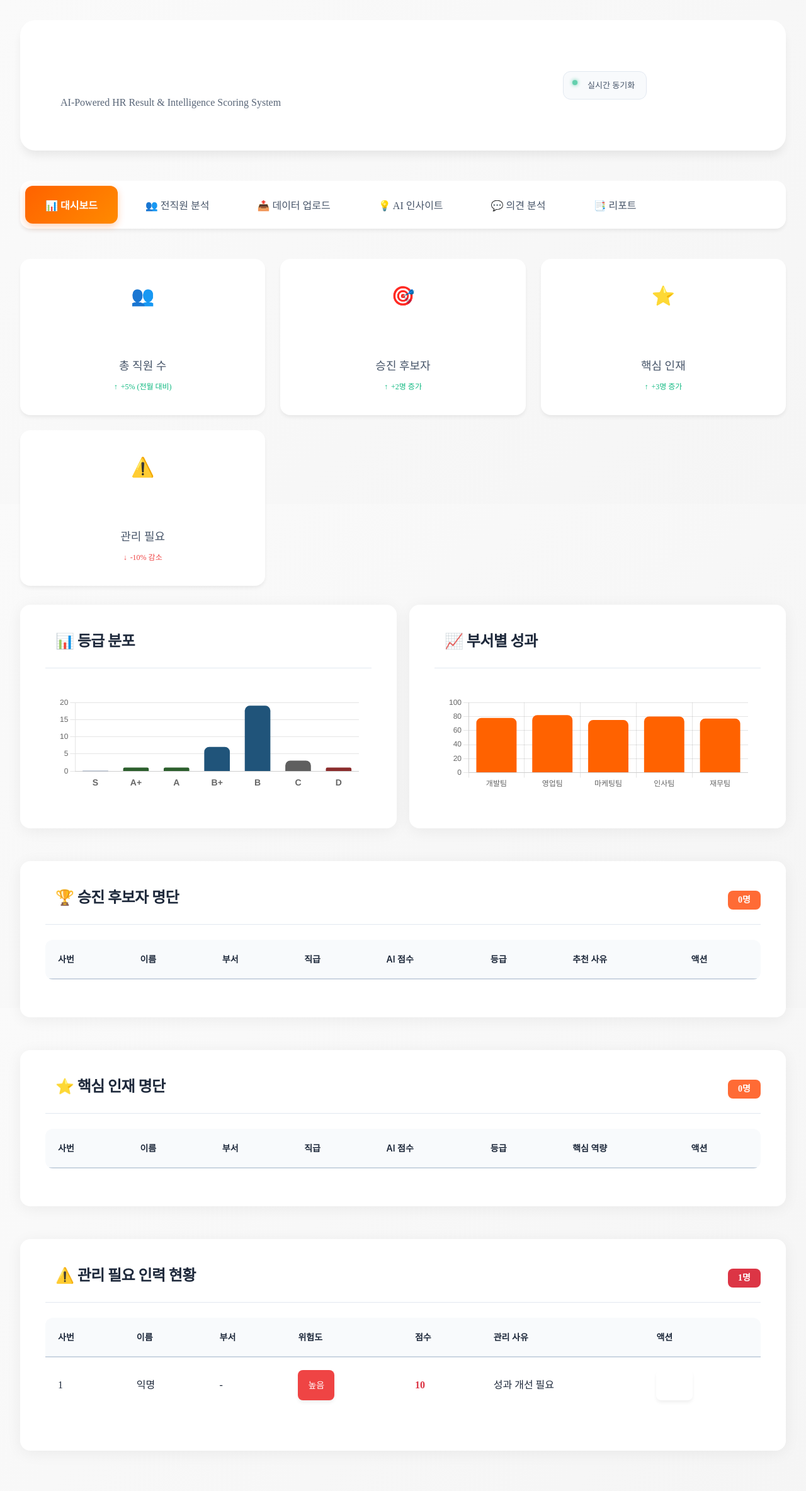
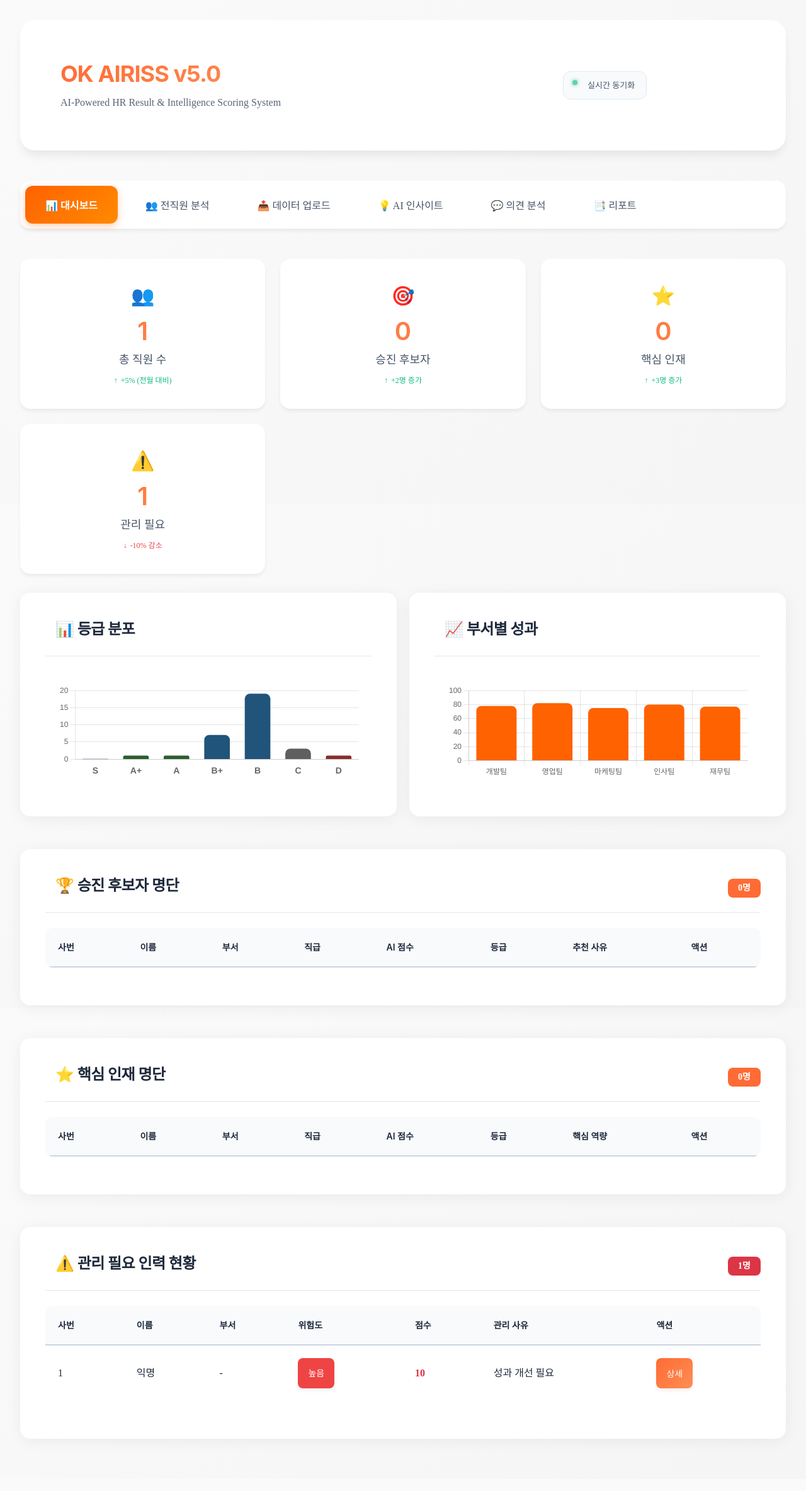
Before and after one commit to joonbary/AIRISS_V4.1, a FastAPI app: page / in a window 1280 px wide. Shown: the whole page at 63% size. After the commit the page ends 2287 px from the top, so only its background shows below. Run offline with FastAPI, Linux system fonts and the light colour scheme; tables that the repository leaves empty hold one stand-in row (values such as "Sample post"); data that the repository does not hold is empty; parts of the project's set-up code (start-up, migrations or seed data) failed here and were passed over.

Commit message:
fix: 팝업 모달 전체화면 및 색상 문제 완전 수정
🎨 주요 수정사항
- 팝업 모달 크기를 95vw x 90vh로 대폭 확대 (전체화면)
- 메인 타이틀 OK AIRISS 5.0 그라데이션 색상 수정
- 대시보드 stat-value 그라데이션 색상 수정
- btn-primary 버튼에 흰색 텍스트 강제 적용

✅ 수정 효과
- 팝업에서 상세 정보를 더 편하게 볼 수 있음
- 모든 텍스트가 명확하게 표시됨
- 버튼들의 가독성 향상
- 전체적인 사용자 경험 개선

💡 브라우저 캐시 초기화 필요
- Ctrl+F5 또는 Cmd+Shift+R로 강제 새로고침 권장

🤖 Generated with Claude Code

Co-Authored-By: Claude <noreply@anthropic.com>

```diff
--- a/app/templates/airiss_v5.html
+++ b/app/templates/airiss_v5.html
@@ -304,12 +304,13 @@
         .app-title {
             font-size: var(--font-size-4xl);
             font-weight: 700;
-            background: var(--primary-gradient);
+            background: var(--gradient-primary);
             -webkit-background-clip: text;
             -webkit-text-fill-color: transparent;
+            background-clip: text;
             letter-spacing: var(--letter-spacing-tight);
             position: relative;
-            font-family: var(--font-pretendard);
+            font-family: var(--font-primary);
             line-height: 1.2;
             margin-bottom: 8px;
         }
@@ -602,13 +603,14 @@
         }
 
         .stat-value {
-            font-size: 3rem;
+            font-size: 2.5rem;
             font-weight: 600;
-            background: var(--primary-gradient);
+            background: var(--gradient-primary);
             -webkit-background-clip: text;
             -webkit-text-fill-color: transparent;
+            background-clip: text;
             margin-bottom: 8px;
-            font-family: var(--font-pretendard);
+            font-family: var(--font-primary);
             line-height: 1.2;
         }
 
@@ -670,16 +672,18 @@
         }
 
         .btn-primary {
-            background: var(--primary-gradient);
-            color: var(--text-inverse);
+            background: var(--gradient-primary) !important;
+            color: white !important;
             box-shadow: var(--shadow-md);
             font-weight: 500;
+            border: none !important;
         }
 
         .btn-primary:hover {
             transform: translateY(-3px);
             box-shadow: var(--shadow-lg);
             filter: brightness(1.08);
+            color: white !important;
         }
 
         .btn-secondary {
@@ -966,16 +970,19 @@
         }
 
         .modal-content {
-            background: #FFFFFF;
-            border-radius: 24px;
-            padding: 48px;
-            max-width: 800px;
-            width: 90%;
-            max-height: 85vh;
+            background: var(--bg-card);
+            border-radius: var(--radius-2xl);
+            padding: 3rem;
+            max-width: 95vw;
+            width: 95vw;
+            max-height: 95vh;
+            height: 90vh;
             overflow-y: auto;
             animation: slideUp 0.3s ease-out;
-            box-shadow: var(--shadow-2xl);
-            border: none;
+            box-shadow: 0 25px 50px -12px rgba(0, 0, 0, 0.25);
+            border: 1px solid var(--border-light);
+            display: flex;
+            flex-direction: column;
         }
 
         @keyframes slideUp {
```
